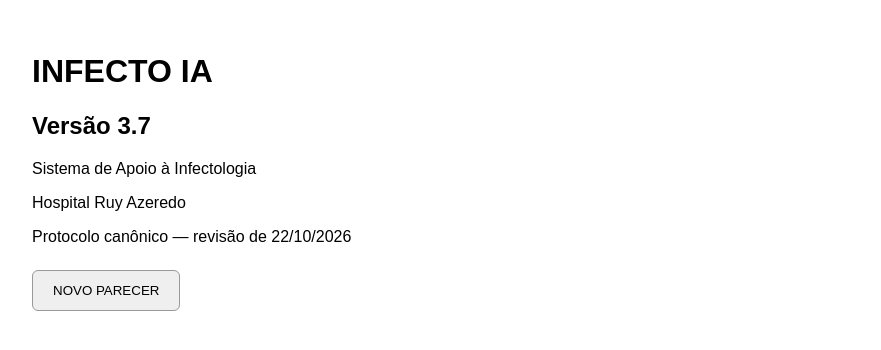
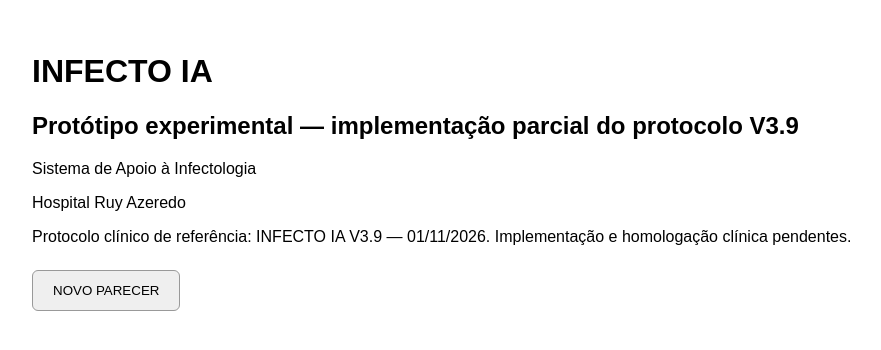
Before and after one commit to infectoaipro-stack/infecto-ia, a React (Vite) app: page / in a window 1280 px wide. Shown: the top 350 px of the page, without its empty margins (108-989 px from the left). Built offline with nearby package versions, Linux system fonts and the light colour scheme.

Commit message:
chore: identificar protocolo V3.9 como referencia sem declarar homologacao

```diff
--- a/src/App.jsx
+++ b/src/App.jsx
@@ -145,13 +145,13 @@ export default function App() {
       }}
     >
       <h1>INFECTO IA</h1>
-      <h2>Versão 3.7</h2>
+      <h2>Protótipo experimental — implementação parcial do protocolo V3.9</h2>
 
       <p>Sistema de Apoio à Infectologia</p>
       <p>Hospital Ruy Azeredo</p>
 
       <p>
-        Protocolo canônico — revisão de 22/10/2026
+        Protocolo clínico de referência: INFECTO IA V3.9 — 01/11/2026. Implementação e homologação clínica pendentes.
       </p>
 
       {!novoParecer ? (
@@ -290,7 +290,7 @@ export default function App() {
               <p>Siglas: {auditoriaSiglas.status} — {auditoriaSiglas.achados.length} alertas.</p>
               <ul>{auditoriaSiglas.achados.map((a,i) => <li key={i}>{a.codigo}: {a.sigla} {a.trecho || ""}</li>)}</ul>
               <p>Não há correção automática nem autorização para uso clínico.</p>
-              <h2>BLOCO 1 — PRÉ-VALIDAÇÃO DO PARECER</h2>
+              <h2>PRÉ-VALIDAÇÃO EXPERIMENTAL — NÃO HOMOLOGADA</h2>
               <p>Conferência preliminar. Não integra o parecer institucional final.</p>
               <h3>1. TRIAGEM DE ANTIMICROBIANOS</h3>
               <p style={{color: atb ? "#8a5a00" : "#a00000"}}>
```
